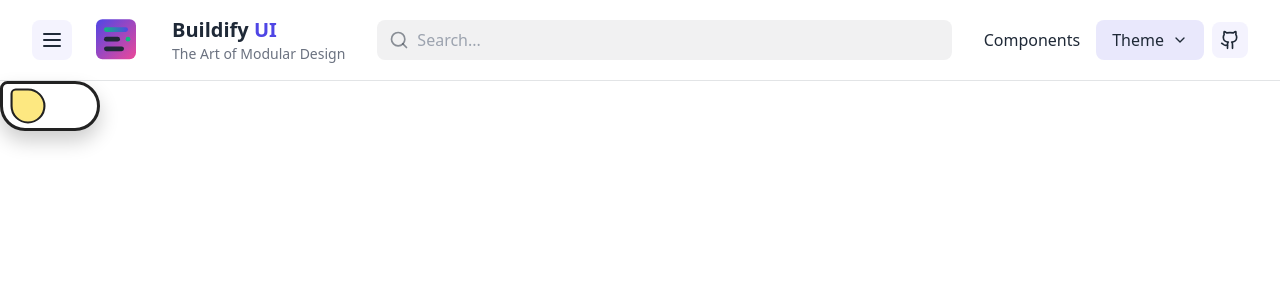
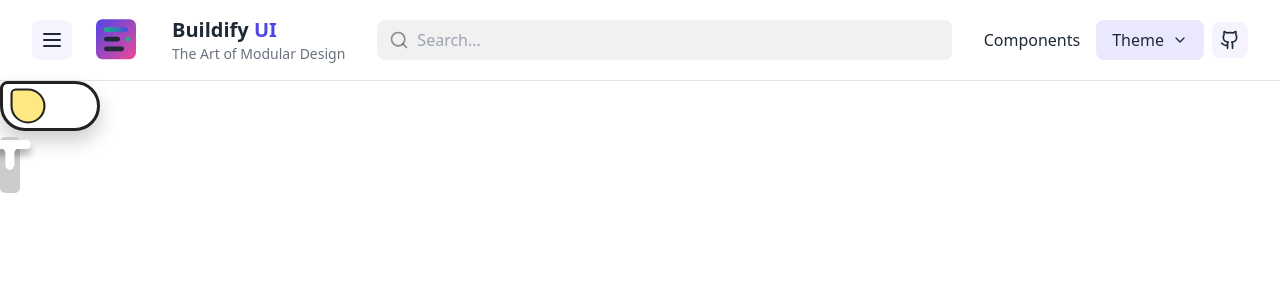
Before and after one commit to MadhavArora1213/BuildifyUi, a React (Vite) app: page / in a window 1280 px wide. Shown: the top 300 px of the page. Built offline with nearby package versions, Linux system fonts and the light colour scheme.

Commit message:
Add Gear Toggle switch

```diff
--- a/src/App3.tsx
+++ b/src/App3.tsx
@@ -2,6 +2,7 @@ import type React from "react";
 import { Suspense, lazy } from "react";
 import { ThemeProvider } from "./lib/theme/ThemeContext"; // Adjust the path
 import SimpleToggle from "./registry/Components/ToggleSwitches/SimpleToggle";
+import GearToggle from "./registry/Components/ToggleSwitches/GearToggle";
 const Navbar = lazy(() => import("./components/core/Navbar"));
 
 
@@ -12,6 +13,7 @@ const App3: React.FC = () => {
       <Suspense fallback={<div>Loading...</div>}>
         <Navbar />
       <SimpleToggle/>
+      <GearToggle/>
       </Suspense>
     </ThemeProvider>
   );
--- /dev/null
+++ b/src/registry/Components/ToggleSwitches/GearToggle.tsx
@@ -0,0 +1,98 @@
+import React from 'react';
+import styled from 'styled-components';
+
+const GearToggle = () => {
+  return (
+    <StyledWrapper>
+      <label className="switch">
+        <input type="checkbox" className="chk" />
+        <span className="slider" />
+      </label>
+    </StyledWrapper>
+  );
+}
+
+const StyledWrapper = styled.div`
+  /* The switch - the box around the slider */
+  .switch {
+    font-size: 17px;
+    position: relative;
+    display: inline-block;
+    width: 1.2em;
+    height: 3.3em;
+  }
+
+  /* Hide default HTML checkbox */
+  .switch .chk {
+    opacity: 0;
+    width: 0;
+    height: 0;
+  }
+
+  /* The slider */
+  .slider {
+    position: absolute;
+    cursor: pointer;
+    top: 0;
+    left: 0;
+    right: 0;
+    bottom: 0;
+    background-color: #ccc;
+    transition: .4s;
+    border-radius: 5px;
+  }
+
+  .slider:before {
+    position: absolute;
+    content: "";
+    height: .5em;
+    width: 2.4em;
+    border-radius: 5px;
+    left: -0.6em;
+    top: 0.2em;
+    background-color: white;
+    box-shadow: 0 6px 7px rgba(0,0,0,0.3);
+    transition: .4s;
+  }
+
+  .slider:before, .slider:after {
+    content: "";
+    display: block;
+  }
+
+  .slider:after {
+    background: linear-gradient(transparent 50%, rgba(255, 255, 255, 0.15) 0) 0 50% / 50% 100%,
+  		repeating-linear-gradient(90deg,rgb(255, 255, 255) 0,rgb(255, 255, 255),rgb(255, 255, 255) 20%,rgb(255, 255, 255) 20%,rgb(255, 255, 255) 40%) 0 50% / 50% 100%,
+  		radial-gradient(circle at 50% 50%,rgb(255, 255, 255) 25%, transparent 26%);
+    background-repeat: no-repeat;
+    border: 0.25em solid transparent;
+    border-left: 0.4em solid #ffffff;
+    border-right: 0 solid transparent;
+    transition: border-left-color 0.1s 0.3s ease-out, transform 0.3s ease-out;
+    transform: translateX(-22.5%) rotate(90deg);
+    transform-origin: 25% 50%;
+    position: relative;
+    top: 0.5em;
+    left: 0.55em;
+    width: 2em;
+    height: 1em;
+    box-sizing: border-box;
+  }
+
+  .chk:checked + .slider {
+    background-color: limegreen;
+  }
+
+  .chk:focus + .slider {
+    box-shadow: 0 0 1px limegreen;
+  }
+
+  .chk:checked + .slider:before {
+    transform: translateY(2.3em);
+  }
+
+  .chk:checked + .slider:after {
+    transform: rotateZ(90deg) rotateY(180deg) translateY(0.45em) translateX(-1.4em);
+  }`;
+
+export default GearToggle;
```
